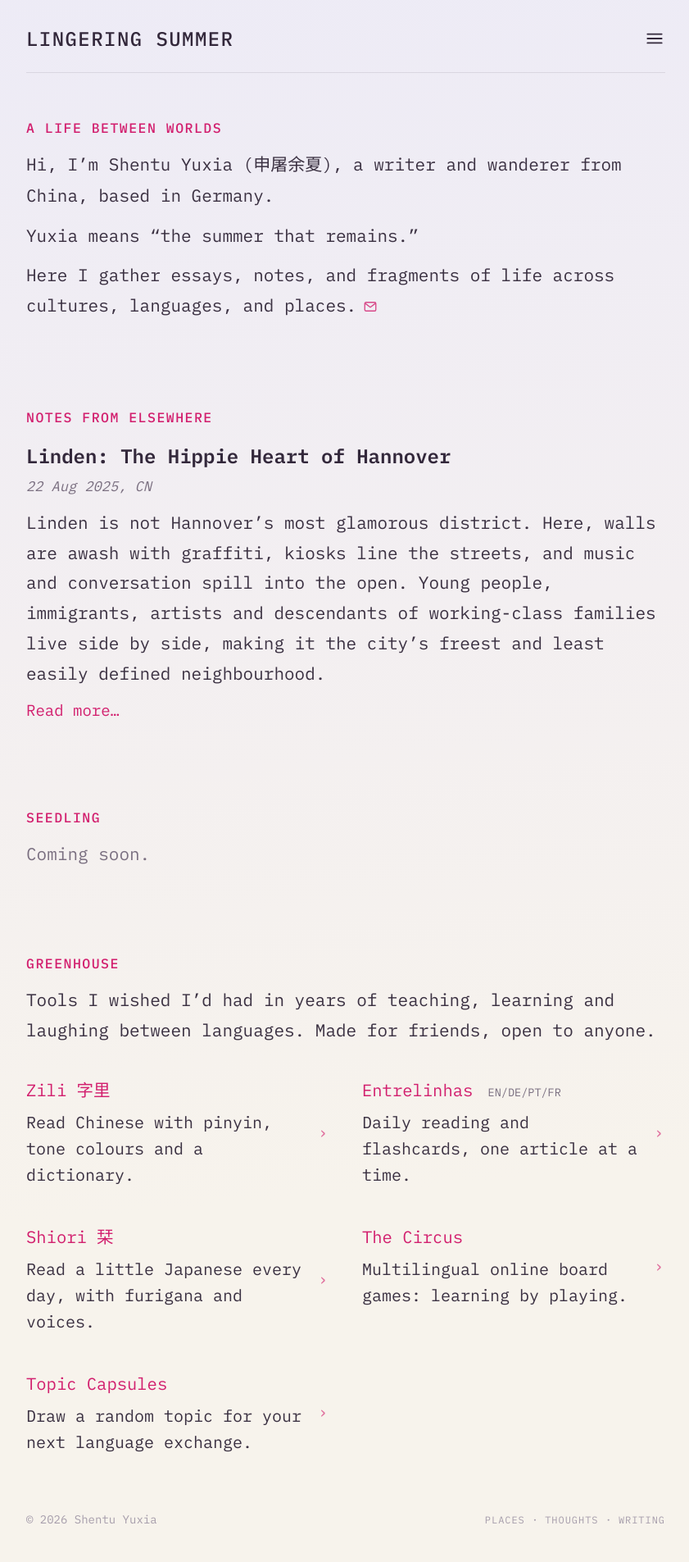
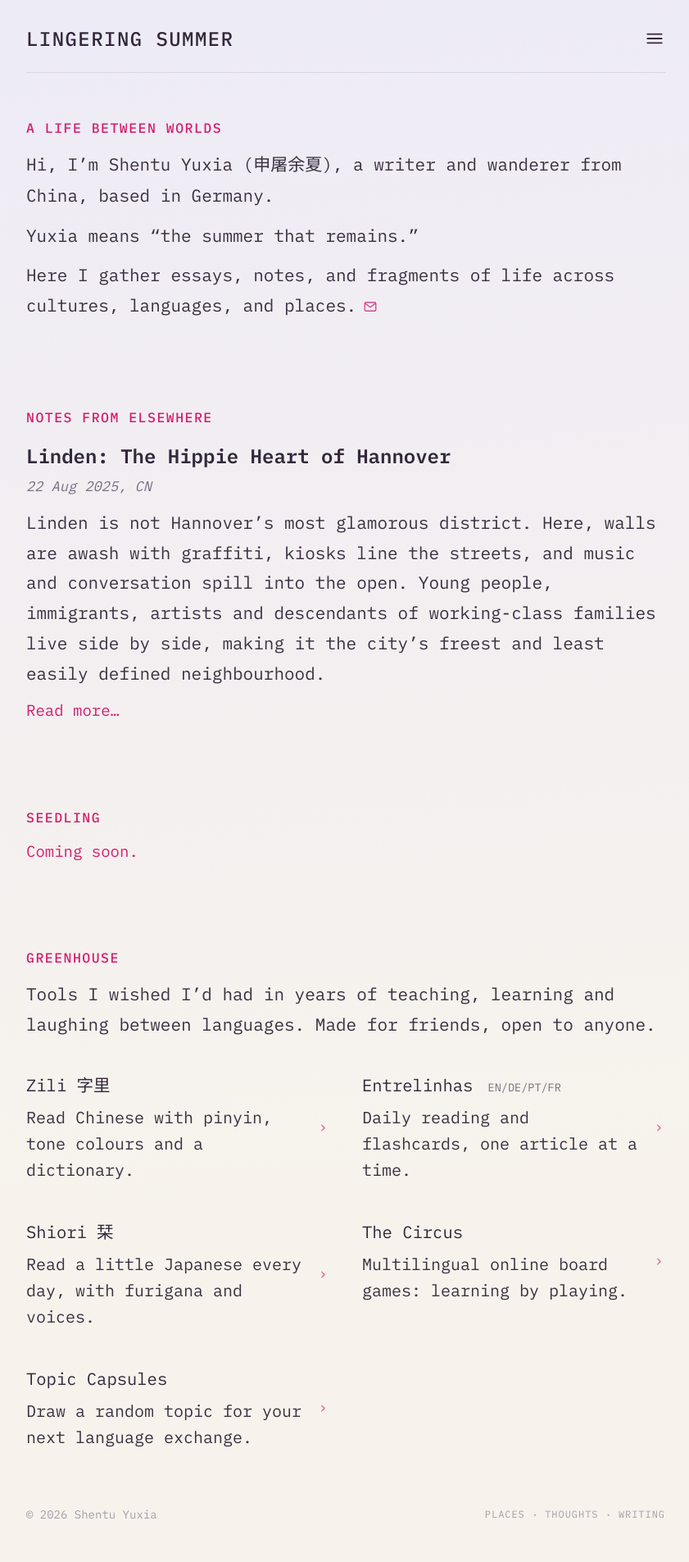
Before and after one commit to Shentuyuxia/lingersummer, a Jekyll site: the page built from index.html, in a window 1280 px wide. Shown: the whole page at 82% size, without its empty margins (218-1059 px from the left). Built offline with Jekyll 4.4.1, drawn with Linux system fonts in a browser that asks for light colours.

Commit message:
Tool names in body colour; Coming soon styled like Read more
Co-Authored-By: Claude Opus 5.5 <noreply@anthropic.com>
Claude-Session: https://claude.ai/code/session_015WS6KrdzTWWzbZ5CE5hxyi

```diff
--- a/index.html
+++ b/index.html
@@ -244,7 +244,7 @@ layout: null
   .proj.two li+li{border-top:0!important}
   .proj.two .row{grid-template-columns:1fr 14px!important;align-items:start!important;align-content:start;height:100%}
   .proj.two .row .go{align-self:center}
-  .proj.two .row b,.proj.two .row b .zh{color:var(--accent)!important;font-weight:400!important}
+  .proj.two .row b,.proj.two .row b .zh{color:var(--ink)!important;font-weight:400!important}
   .proj.two .row b{font-size:clamp(17px,1.7vw,20.5px)!important;margin-bottom:4px!important}
   .proj.two .row b .langs{font-size:.66em!important;color:#7a6f80!important}
   .proj.two .row:hover b{text-decoration-color:var(--rule)}
@@ -265,6 +265,8 @@ layout: null
   .hero h1.greet{font-size:clamp(17.5px,1.65vw,21px)!important;font-weight:400!important;letter-spacing:0;line-height:1.75!important;color:var(--muted);margin-top:14px}
   .hero h1.greet .zh{font-weight:300}
   .hero .sub:not(.sub2){margin-top:12px!important}
+  /* "Coming soon." looks like "Read more…" */
+  .blk .soon{color:var(--accent)!important;font-size:clamp(17px,1.6vw,19px)!important;line-height:1.6!important}
   @media (max-width:520px){ .top{padding:20px 0 16px!important} .nav{gap:8px} .hero{padding:40px 0 8px!important} }
 </style>
 </head>
```
